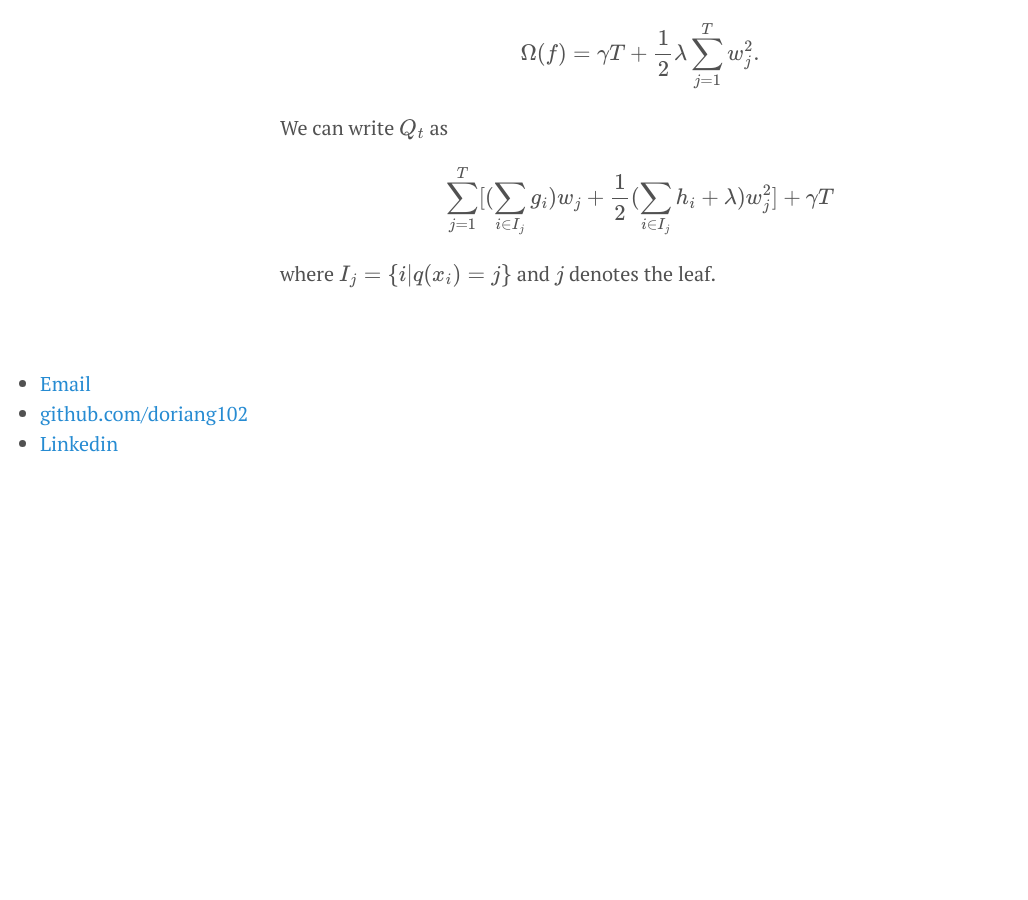
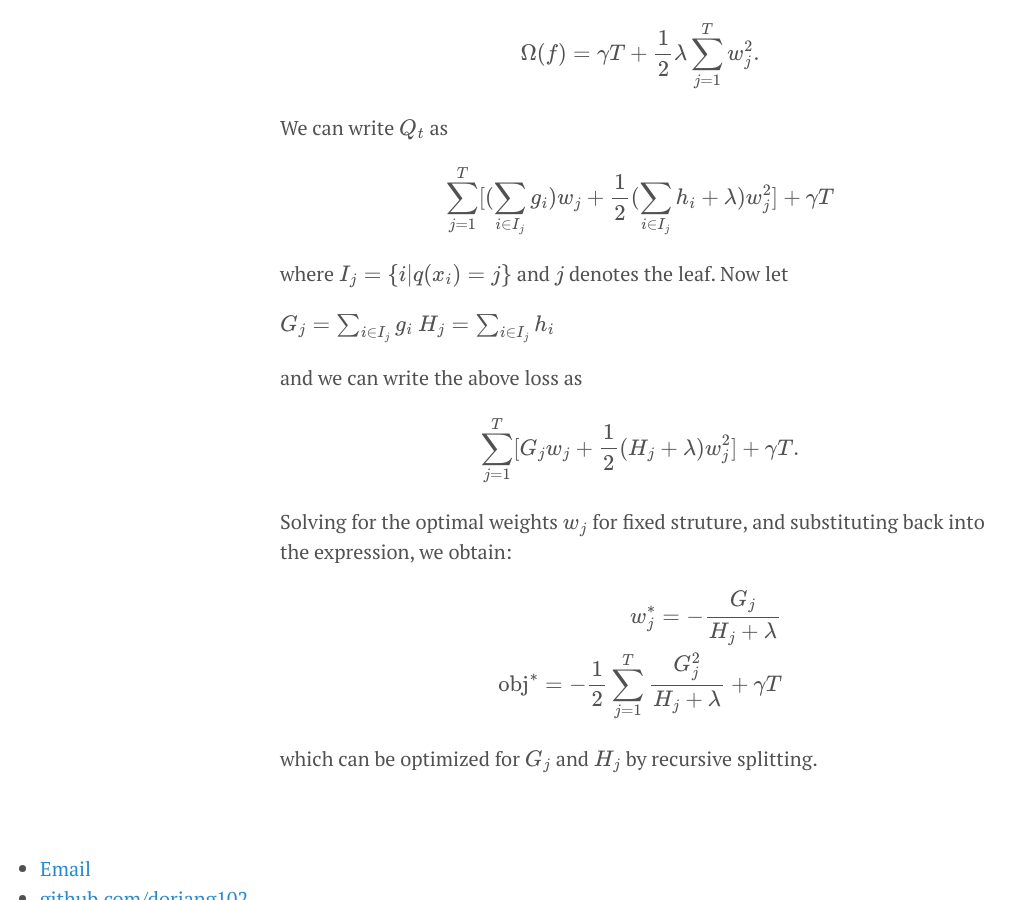
Before and after one commit to doriang102/doriang102.github.io, a Jekyll site: the page built from _posts/2017-10-15-Introduction-To-Ensemble-Methods.md, in a window 1280 px wide and 900 px high, scrolled down 10865 px. Shown: the whole window, without its empty margins (0-1028 px from the left). Built offline with Jekyll 4.4.1, drawn with Linux system fonts in a browser that asks for light colours; our own code applies the rules of GitHub Pages for plain Markdown files; formulas are drawn with MathJax 3; before the commit the page ends 11344 px from its top, so only the background shows below that.

Commit message:
Update 2017-10-15-Introduction-To-Ensemble-Methods.md

```diff
--- a/_posts/2017-10-15-Introduction-To-Ensemble-Methods.md
+++ b/_posts/2017-10-15-Introduction-To-Ensemble-Methods.md
@@ -279,4 +279,24 @@ $$
  \sum^T_{j=1} [(\sum_{i\in I_j} g_i) w_j + \frac{1}{2} (\sum_{i\in I_j} h_i + \lambda) w_j^2 ] + \gamma T
 $$
 
-where $$I_j = \{ i  \lvert q(x_i) = j\}$$ and $$j$$ denotes the leaf.
+where $$I_j = \{ i  \lvert q(x_i) = j\}$$ and $$j$$ denotes the leaf. Now let
+
+$$ G_j = \sum_{i\in I_j} g_i$$
+$$ H_j = \sum_{i\in I_j} h_i$$
+
+and we can write the above loss as
+
+$$
+ \sum^T_{j=1} [G_j w_j + \frac{1}{2} (H_j + \lambda) w_j^2 ] + \gamma T.
+$$
+
+Solving for the optimal weights $$w_j$$ for fixed struture, and substituting back into the expression, we obtain:
+
+$$
+\begin{split}w_j^\ast = -\frac{G_j}{H_j+\lambda}\\
+\text{obj}^\ast = -\frac{1}{2} \sum_{j=1}^T \frac{G_j^2}{H_j+\lambda} + \gamma T
+\end{split}
+
+$$
+
+which can be optimized for $$G_j$$ and $$H_j$$ by recursive splitting.
```
